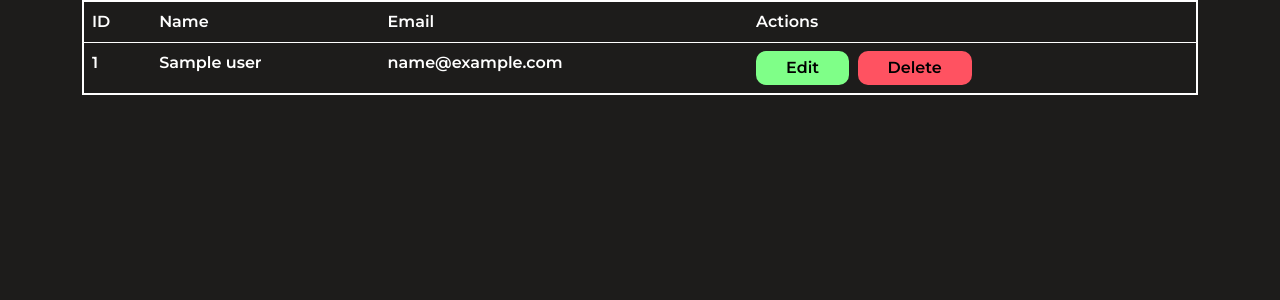
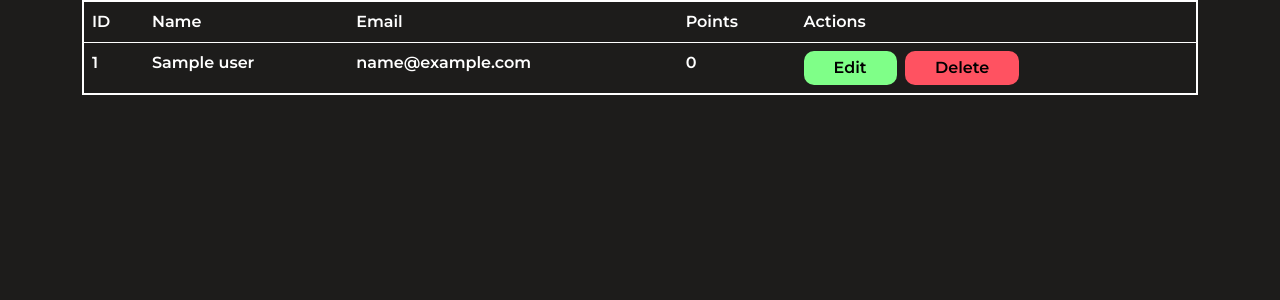
Before and after one commit to Zerolimits45/App_dev_Project, a Flask app: template templates/admin/admin-home.html in a window 1280 px wide. Shown: the part 66-366 px from the top of the page. Run offline with Flask 2, Linux system fonts and the light colour scheme; the template is opened without the code that fills it: most values are stand-ins (such as "Sample title", 1, 10 or a date in 2020); some libraries are stand-ins or nearby versions.

Commit message:
added the point field to user table

```diff
--- a/templates/admin/admin-home.html
+++ b/templates/admin/admin-home.html
@@ -7,6 +7,7 @@
                     <th>ID</th>
                     <th>Name</th>
                     <th>Email</th>
+                    <th>Points</th>
                     <th>Actions</th>
                 </tr>
                 {% for user in users_list %}
@@ -14,6 +15,7 @@
                     <td>{{ user.get_uid() }}</td>
                     <td>{{ user.get_name() }}</td>
                     <td>{{ user.get_email() }}</td>
+                    <td>0</td>
                     <td>
                         <a href="{{url_for('editUsers', id=user.get_uid())}}" class="me-1">
                             <button class="edit-btn">Edit</button>
```
